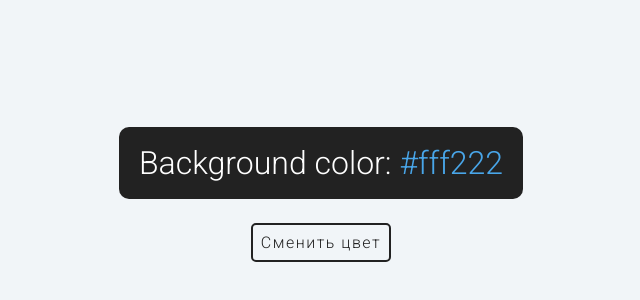
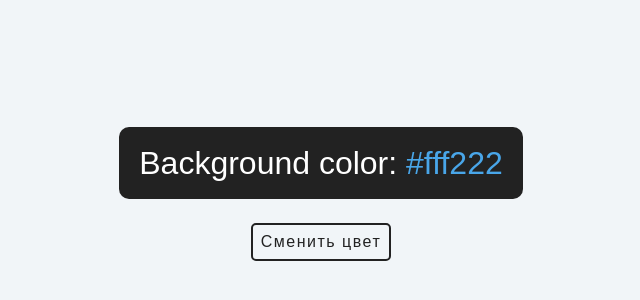
Before and after one commit to LiiaZubova07/Background-Changer, a plain HTML site: page index.html in a window 1280 px wide. Shown: the part 206-506 px from the top of the page, without its empty margins (319-959 px from the left). Drawn offline with nearby package versions, Linux system fonts and the light colour scheme.

Commit message:
remove fonts

```diff
--- a/css/style.css
+++ b/css/style.css
@@ -91,7 +91,7 @@ h6 {
 /*--------------------*/
 
 body {
-	font-family: 'Roboto', sans-serif;
+	font-family: Arial, Helvetica, sans-serif;
 	height: 100vh;
 	display: flex;
 	justify-content: center;
--- a/index.html
+++ b/index.html
@@ -12,9 +12,6 @@
 	<!--Заголовок страницы в браузере-->
 	<title>BACKGROUND CHANGER</title>
 	<link rel="stylesheet" href="/css/style.css">
-	<link rel="preconnect" href="https://fonts.googleapis.com">
-<link rel="preconnect" href="https://fonts.gstatic.com" crossorigin>
-<link href="https://fonts.googleapis.com/css2?family=Roboto:wght@300&display=swap" rel="stylesheet">
 </head>
 <!--Отображаемое тело страницы-->
 
```
